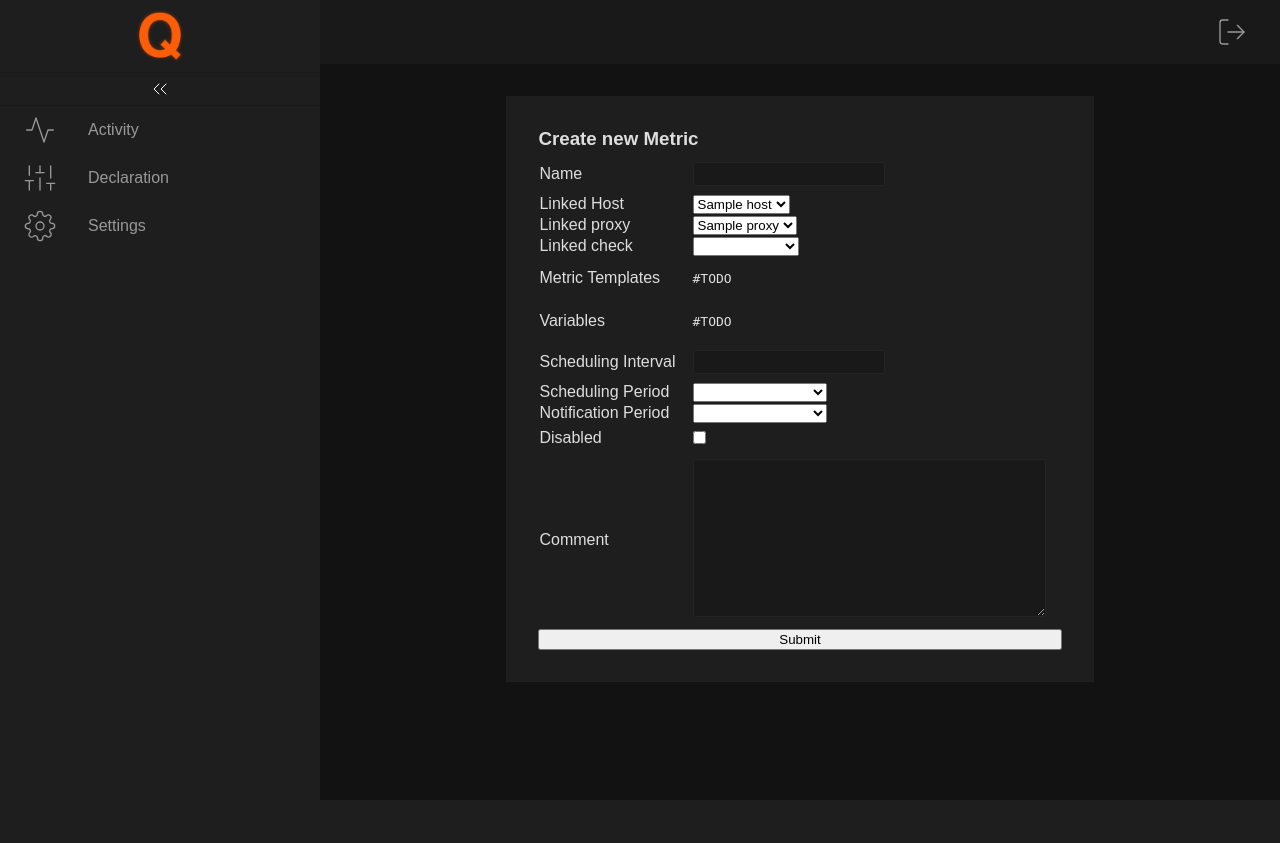
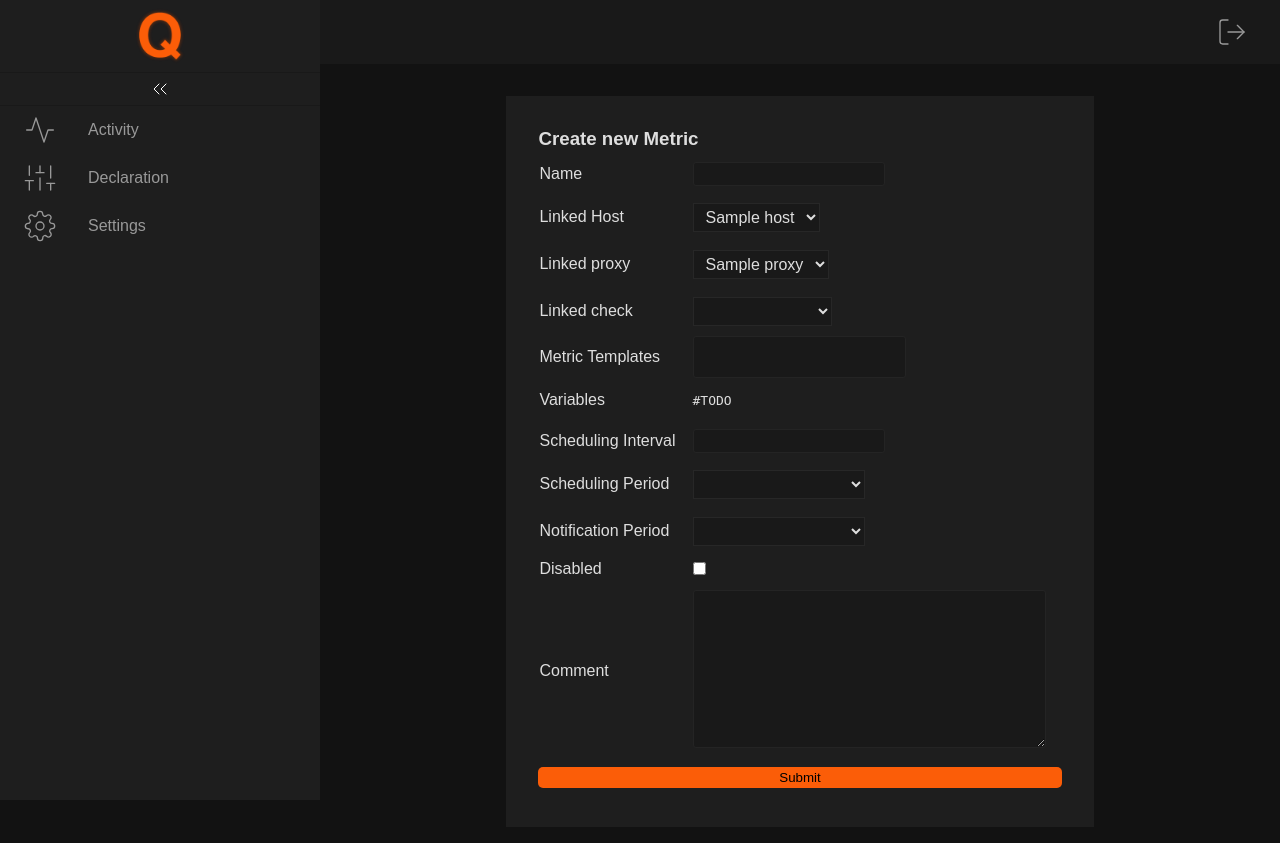
Before and after one commit to monitoring-agency/Q, a Django app: page /declaration/metric/create in a window 1280 px wide. Before the commit the page ends 650 px from the top, so only its background shows below. Run offline with Django 3.2, Linux system fonts and the light colour scheme; a user stored in the database is signed in; tables that the repository leaves empty hold one stand-in row (values such as "Sample post"); some libraries are stand-ins or nearby versions; grey boxes are pictures that could not be loaded.

Commit message:
Added multiselect for metrics

```diff
--- a/q_web/frontend/urls.py
+++ b/q_web/frontend/urls.py
@@ -73,7 +73,6 @@ def host_template_callback():
 def correct_host_template(params, model_class, sid=""):
     if "host_templates" not in params:
         params["host_templates"] = ""
-    print(params)
 
 
 generate_url_paths(
@@ -93,6 +92,8 @@ def correct_request(params, model_class, sid=""):
             params["host_templates"] = ""
     else:
         params["host_templates"] = ""
+    if "metric_templates" not in params:
+        params["metric_templates"] = ""
 
 
 def host_callback():
@@ -118,7 +119,8 @@ def metric_callback():
         "time_periods": models.TimePeriod.objects.all(),
         "proxies": models.Proxy.objects.all(),
         "hosts": hosts,
-        "hosts_dict": dict(ChainMap(*[{x.id: x} for x in hosts]))
+        "hosts_dict": dict(ChainMap(*[{x.id: x} for x in hosts])),
+        "metric_templates": models.MetricTemplate.objects.all(),
     }
 
 
--- a/q_web/templates/declaration/metric/create_or_update.html
+++ b/q_web/templates/declaration/metric/create_or_update.html
@@ -23,7 +23,7 @@
                         <label for="linked_host">Linked Host</label>
                     </td>
                     <td>
-                        <select id="linked_host" name="linked_host">
+                        <select id="linked_host" name="linked_host" class="select">
                         {% for entry in hosts %}
                         {% if entry.id == existing.linked_host %}
                             <option value="{{ entry.id }}" selected>{{ entry.name }}</option>
@@ -39,7 +39,7 @@
                         <label for="linked_proxy">Linked proxy</label>
                     </td>
                     <td>
-                        <select id="linked_proxy" name="linked_proxy">
+                        <select id="linked_proxy" name="linked_proxy" class="select">
                         {% for entry in proxies %}
                         {% if existing.linked_proxy == entry.id %}
                             <option value="{{ entry.id }}" selected>{{ entry.name }}</option>
@@ -55,7 +55,7 @@
                         <label for="linked_check">Linked check</label>
                     </td>
                     <td>
-                        <select id="linked_check" name="linked_check">
+                        <select id="linked_check" name="linked_check" class="select">
                             <option value=""></option>
                         {% for entry in checks %}
                         {% if existing.linked_check == entry.id %}
@@ -72,7 +72,15 @@
                         <label for="metric_templates">Metric Templates</label>
                     </td>
                     <td>
-                        <pre>#TODO</pre>
+                        <select multiple="multiple" id="metric_templates" name="metric_templates" class="multiselect">
+                        {% for mt in metric_templates %}
+                        {% if existing and mt.id in existing.metric_templates %}
+                            <option value="{{ mt.id }}" selected>{{ mt.name }}</option>
+                        {% else %}
+                            <option value="{{ mt.id }}">{{ mt.name }}</option>
+                        {% endif %}
+                        {% endfor %}
+                        </select>
                     </td>
                 </tr>
                 <tr>
@@ -96,7 +104,7 @@
                         <label for="scheduling_period">Scheduling Period</label>
                     </td>
                     <td>
-                        <select id="scheduling_period" name="scheduling_period">
+                        <select id="scheduling_period" name="scheduling_period" class="select">
                             <option value=""></option>
                         {% for entry in time_periods %}
                         {% if existing.scheduling_period == entry.id %}
@@ -113,7 +121,7 @@
                         <label for="notification_period">Notification Period</label>
                     </td>
                     <td>
-                        <select id="notification_period" name="notification_period">
+                        <select id="notification_period" name="notification_period" class="select">
                             <option value=""></option>
                         {% for entry in time_periods %}
                         {% if existing.notification_period == entry.id %}
@@ -142,7 +150,7 @@
                     </td>
                 </tr>
             </table>
-            <button>Submit</button>
+            <button class="button">Submit</button>
         </div>
     </form>
 </div>
--- a/q_web/templates/declaration/metric/index.html
+++ b/q_web/templates/declaration/metric/index.html
@@ -31,7 +31,7 @@
                 <td class="normalCell">
                     <form method="POST" action="/declaration/metric/delete/{{ item.id }}">
                         {% csrf_token %}
-                        <button class="colorless"><img src="{% static 'img/delete.svg' %}" alt="Delete"></button>
+                        <button class="colorless button"><img src="{% static 'img/delete.svg' %}" alt="Delete"></button>
                     </form>
                 </td>
             </tr>
```
